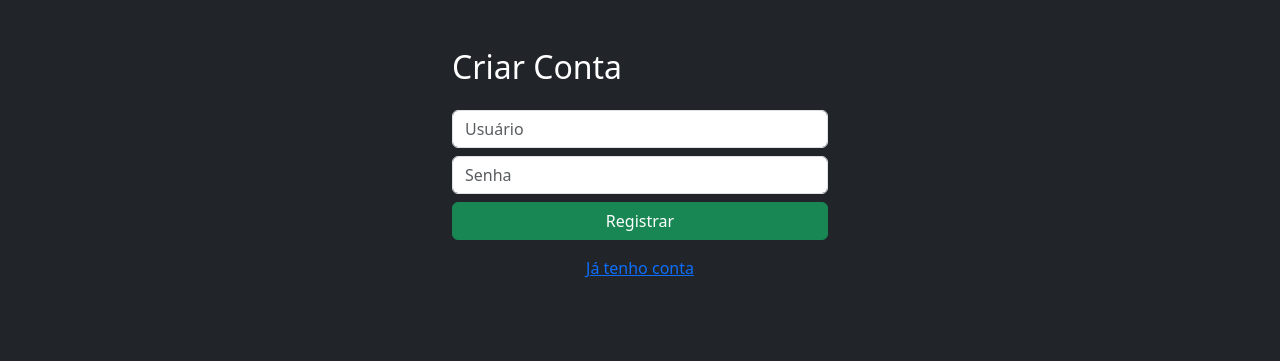
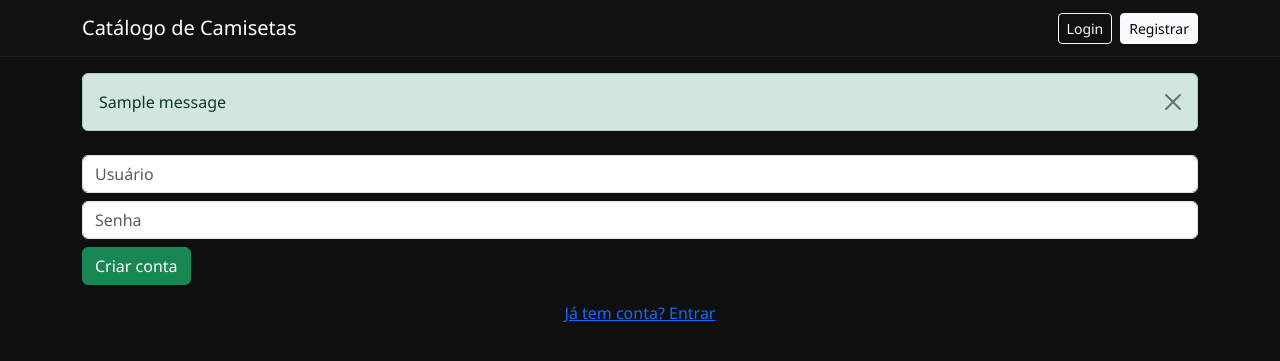
Before and after one commit to GaabrielR/CatalogoCamisetas, a Flask app: page /register in a window 1280 px wide. Shown: the top 361 px of the page. Run offline with Flask 3, Linux system fonts and the light colour scheme; tables that the repository leaves empty hold one stand-in row (values such as "Sample post"); one stand-in notice (Sample message) is shown.

Commit message:
Ajustes layout.

```diff
--- a/app.py
+++ b/app.py
@@ -84,6 +84,26 @@ def edit(id):
     if camiseta.user_id != current_user.id:
         return redirect(url_for("index"))
 
+    if request.method == "POST":
+        camiseta.time = request.form["time"]
+        camiseta.pais = request.form["pais"]
+        camiseta.modalidade = request.form["modalidade"]
+        camiseta.temporada = request.form["temporada"]
+        camiseta.tipo = request.form["tipo"]
+        camiseta.marca = request.form["marca"]
+        camiseta.tamanho = request.form["tamanho"]
+        camiseta.jogador = request.form.get("jogador")
+        camiseta.numero = request.form.get("numero")
+        camiseta.condicao = request.form["condicao"]
+        camiseta.observacoes = request.form.get("observacoes")
+
+        db.session.commit()
+
+        flash("Camiseta atualizada com sucesso!", "success")
+        return redirect(url_for("index"))
+
+    return render_template("edit.html", camiseta=camiseta)
+
 @app.route("/delete/<int:id>")
 @login_required
 def delete(id):
--- a/templates/base.html
+++ b/templates/base.html
@@ -4,31 +4,64 @@
     <meta charset="UTF-8">
     <meta name="viewport" content="width=device-width, initial-scale=1.0">
     <title>Catálogo de Camisetas</title>
+
     <link href="https://cdn.jsdelivr.net/npm/bootstrap@5.3.3/dist/css/bootstrap.min.css" rel="stylesheet">
     <link href="{{ url_for('static', filename='css/style.css') }}" rel="stylesheet">
 </head>
+
 <body>
+
+    <!-- NAVBAR -->
     <nav class="navbar navbar-dark bg-dark">
-        <div class="container">
+        <div class="container d-flex justify-content-between align-items-center">
+
             <a class="navbar-brand" href="/">Catálogo de Camisetas</a>
-            <a class="btn btn-light" href="/create">Nova Camiseta</a>
+
+            <div class="d-flex gap-2">
+
+                {% if current_user.is_authenticated %}
+                    <a class="btn btn-light btn-sm" href="/create">Nova Camiseta</a>
+                    <a href="{{ url_for('logout') }}" class="btn btn-outline-danger btn-sm">
+                        Sair
+                    </a>
+                {% else %}
+                    <a class="btn btn-outline-light btn-sm" href="/login">Login</a>
+                    <a class="btn btn-light btn-sm" href="/register">Registrar</a>
+                {% endif %}
+
+            </div>
+
         </div>
     </nav>
 
+    <!-- MENSAGENS FLASH -->
+    {% with messages = get_flashed_messages(with_categories=true) %}
+        {% if messages %}
+            <div class="container mt-3">
+                {% for category, message in messages %}
+                    <div class="alert alert-{{ category }} alert-dismissible fade show" role="alert">
+                        {{ message }}
+                        <button type="button" class="btn-close" data-bs-dismiss="alert"></button>
+                    </div>
+                {% endfor %}
+            </div>
+        {% endif %}
+    {% endwith %}
+
+    <!-- CONTEÚDO DAS PÁGINAS -->
     <div class="container mt-4">
-        {% with messages = get_flashed_messages(with_categories=true) %}
-            {% for category, message in messages %}
-                <div class="alert alert-{{ category }}">{{ message }}</div>
-            {% endfor %}
-        {% endwith %}
-
         {% block content %}{% endblock %}
     </div>
 
+    <!-- SCRIPT BOOTSTRAP -->
+    <script src="https://cdn.jsdelivr.net/npm/bootstrap@5.3.3/dist/js/bootstrap.bundle.min.js"></script>
+
+    <!-- SCRIPT EXTRA -->
     <script>
         function confirmarDelete() {
             return confirm("Tem certeza que deseja excluir esta camiseta?");
         }
     </script>
+
 </body>
 </html>
--- a/templates/login.html
+++ b/templates/login.html
@@ -1,8 +1,13 @@
+{% extends "base.html" %}
+
+{% block content %}
 <form method="POST">
     <input name="username" class="form-control mb-2" placeholder="Usuário">
     <input name="password" type="password" class="form-control mb-2" placeholder="Senha">
     <button class="btn btn-primary">Entrar</button>
+
     <div class="mt-3 text-center">
         <a href="/register">Não tem conta? Criar conta</a>
     </div>
 </form>
+{% endblock %}
--- a/templates/register.html
+++ b/templates/register.html
@@ -1,27 +1,13 @@
-<!DOCTYPE html>
-<html>
-<head>
-    <title>Registrar</title>
-    <link href="https://cdn.jsdelivr.net/npm/bootstrap@5.3.0/dist/css/bootstrap.min.css" rel="stylesheet">
-</head>
-<body class="bg-dark text-white">
+{% extends "base.html" %}
 
-<div class="container mt-5" style="max-width: 400px;">
-
-    <h2 class="mb-4">Criar Conta</h2>
-
-    <form method="POST">
-        <input name="username" class="form-control mb-2" placeholder="Usuário">
-        <input name="password" type="password" class="form-control mb-2" placeholder="Senha">
-
-        <button class="btn btn-success w-100">Registrar</button>
-    </form>
+{% block content %}
+<form method="POST">
+    <input name="username" class="form-control mb-2" placeholder="Usuário">
+    <input name="password" type="password" class="form-control mb-2" placeholder="Senha">
+    <button class="btn btn-success">Criar conta</button>
 
     <div class="mt-3 text-center">
-        <a href="/login">Já tenho conta</a>
+        <a href="/login">Já tem conta? Entrar</a>
     </div>
-
-</div>
-
-</body>
-</html>
+</form>
+{% endblock %}
```
